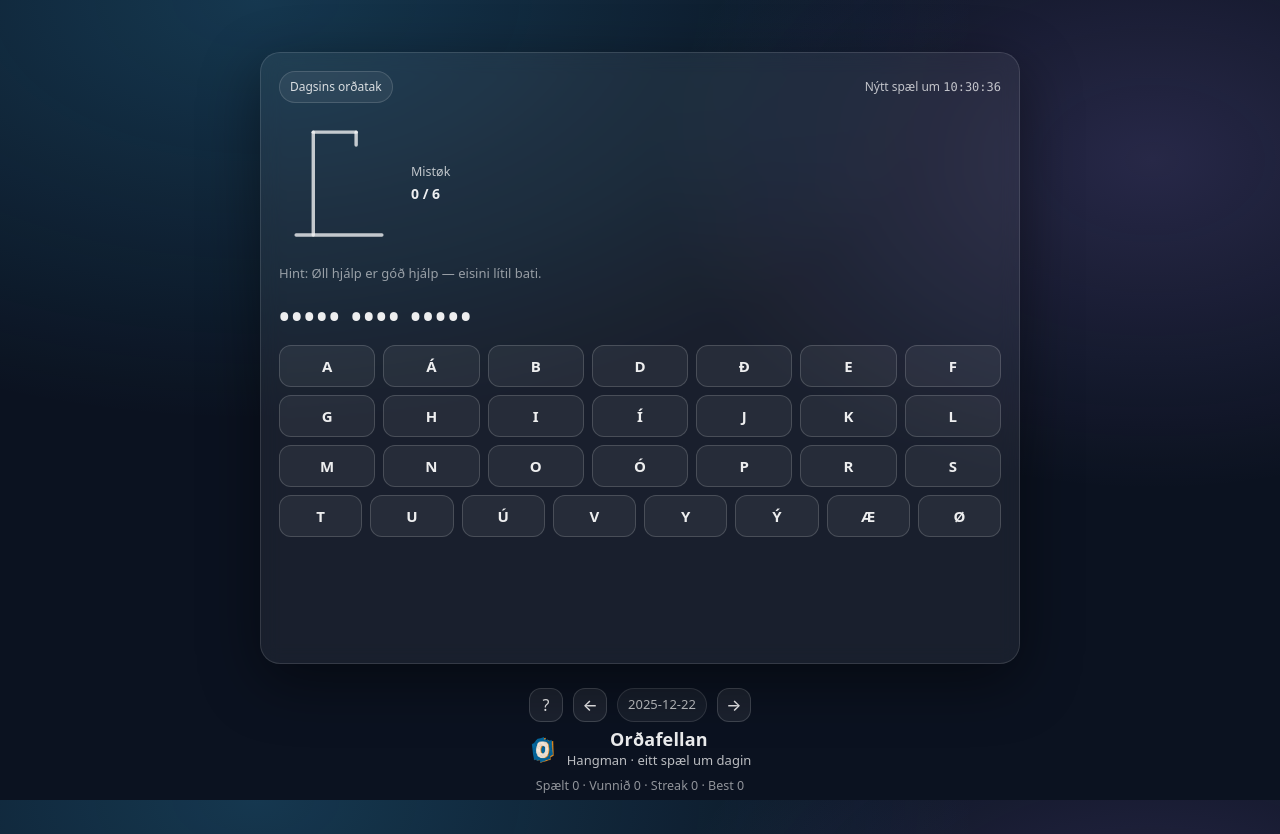
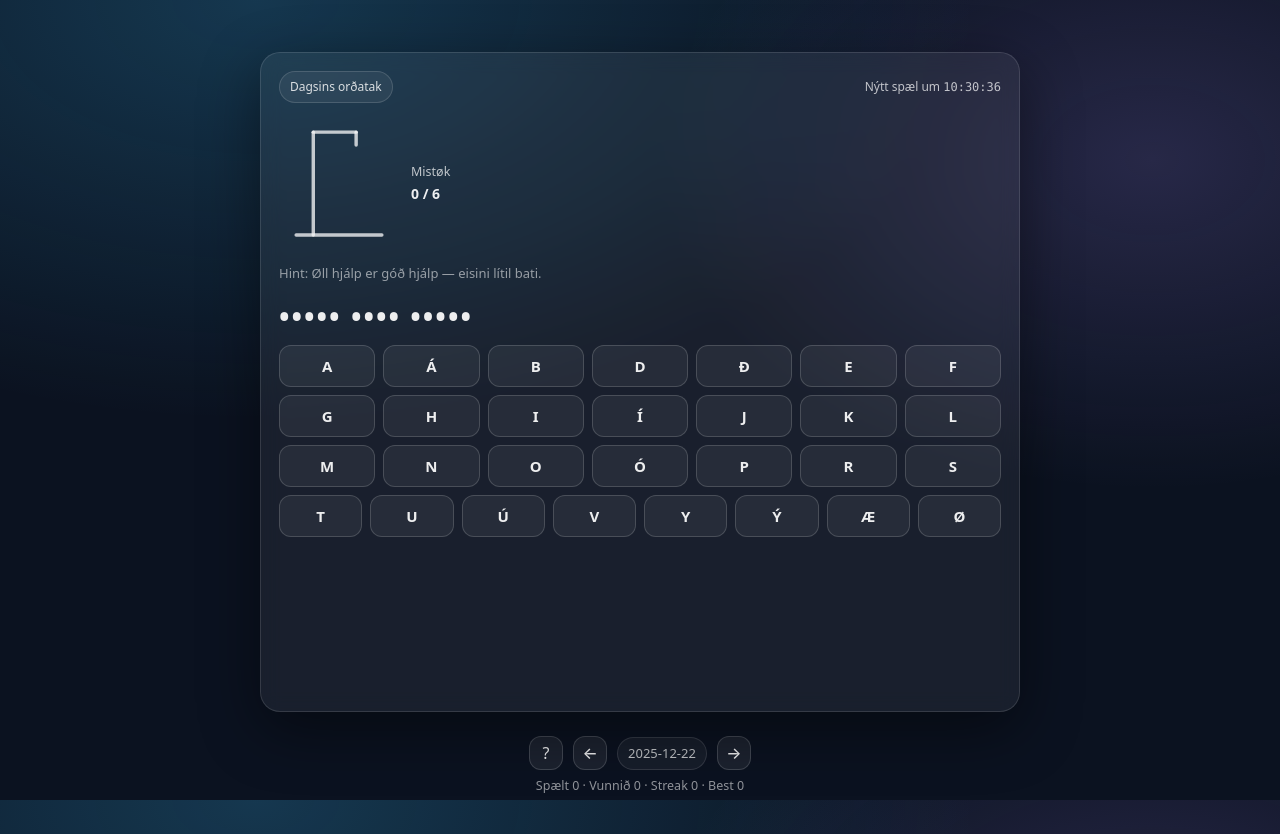
Before and after one commit to Brandypants/faroese-false-friends, a React (Vite) app: page / in a window 1280 px wide. Built offline with nearby package versions, Linux system fonts and the light colour scheme.

Commit message:
Remove brand section from HangmanGame component

```diff
--- a/src/HangmanGame.tsx
+++ b/src/HangmanGame.tsx
@@ -373,21 +373,7 @@ export default function HangmanGame() {
     </button>
   </div>
 
-  {/* Row 2: Brand (centered) */}
-  <div className="footerBrand">
-    <img
-      className="brandLogo"
-      src="/favicon.png"
-      alt="Orðafellan logo"
-      style={{ width: 28, height: 28 }}
-    />
-    <div className="footerBrandText">
-      <div className="footerBrandName">Orðafellan</div>
-      <div className="footerBrandTag">Hangman · eitt spæl um dagin</div>
-    </div>
-  </div>
-
-  {/* Row 3: Stats (centered) */}
+  {/* Row 2: Stats (centered) */}
   <div className="footerStats">{headerStats}</div>
 </div>
 
```
